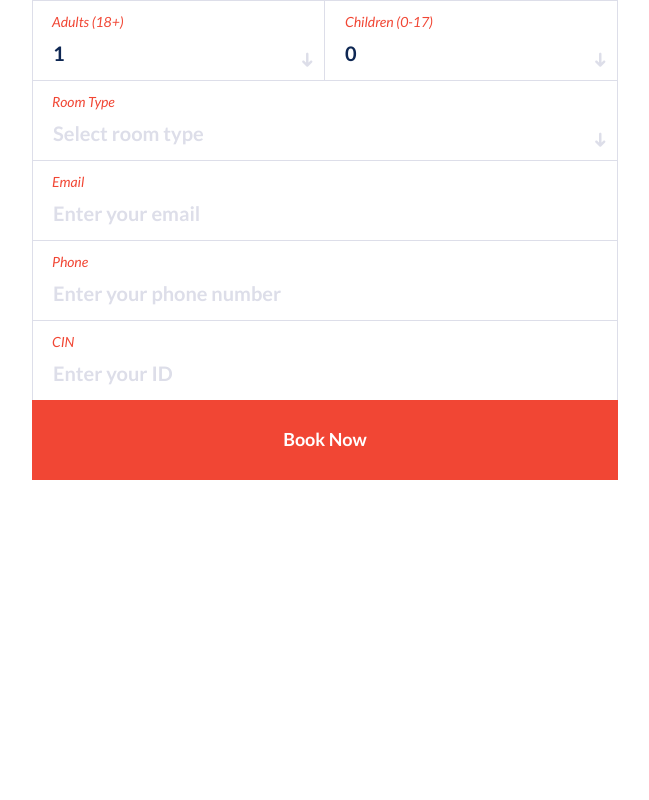
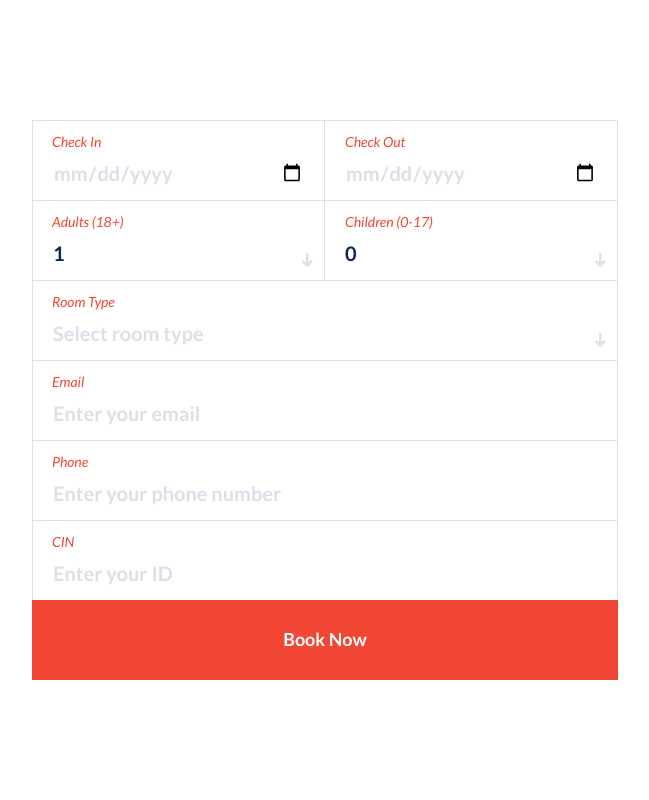
Before and after one commit to squishie29/Hotel, a PHP site: page /reserver.php in a window 1280 px wide. Shown: the whole page, without its empty margins (315-964 px from the left). Run offline with PHP 8.4, Linux system fonts and the light colour scheme.

Commit message:
Revert "ma fhimtesh el form chbeha habtet louta"
This reverts commit bb64c0a8a46a710a2fa5c64acc8a3a909d7172cd.

```diff
--- a/hotels/views/css/style.css
+++ b/hotels/views/css/style.css
@@ -6,7 +6,6 @@
 .section {
 	position: relative;
 	height: 100vh;
-    margin-top: -200px;
 }
 
 .section .section-center {
```
